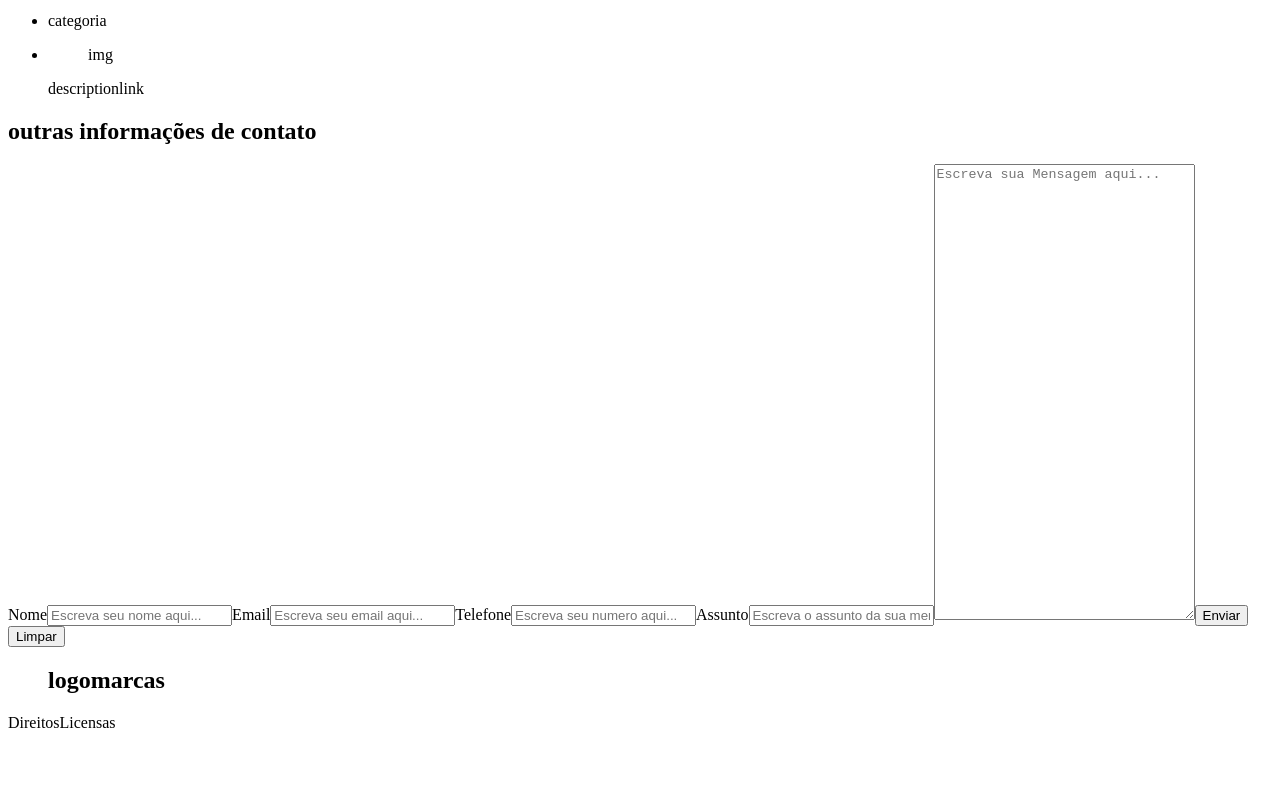
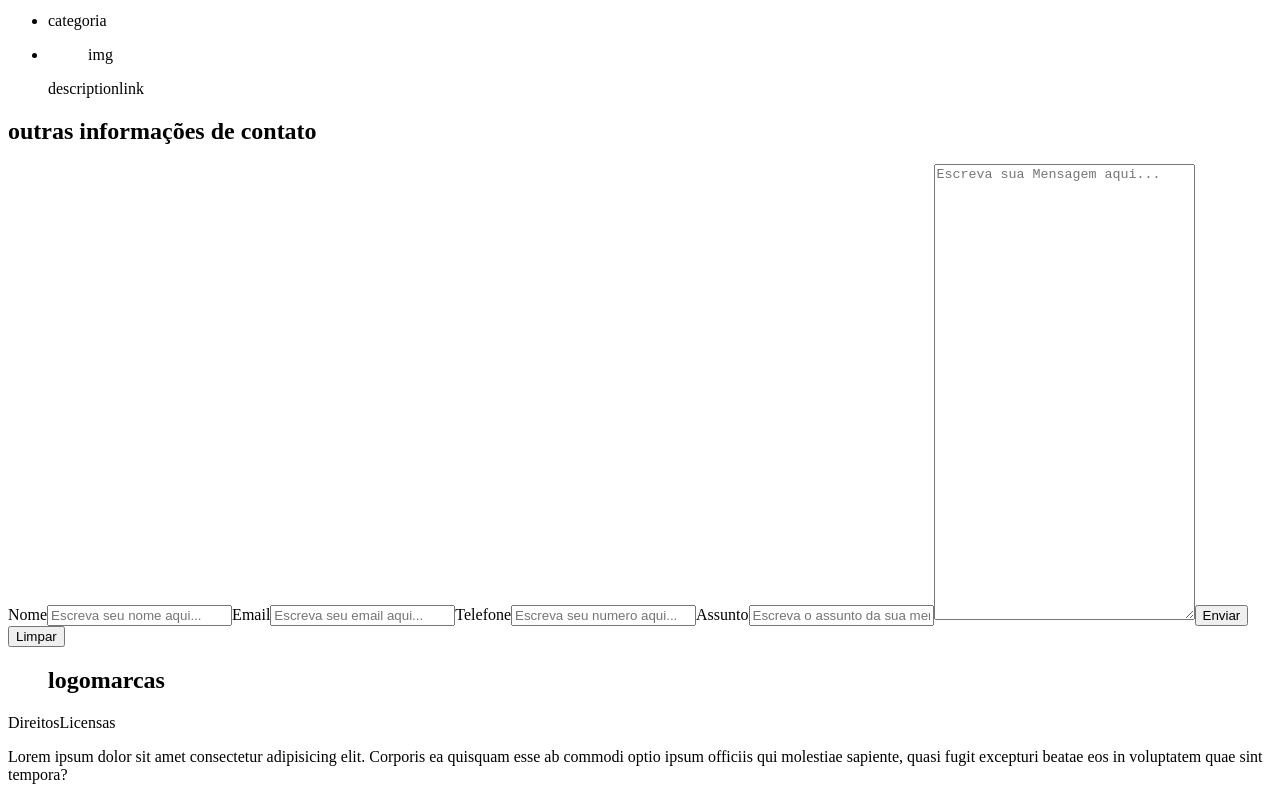
Before and after one commit to Cursos-Renda/CursosRendaOnline, a React (Vite) app: page / in a window 1280 px wide. Shown: the part 176-976 px from the top of the page. Before the commit the page ends 916 px from the top, so only its background shows below. Built offline with nearby package versions, Linux system fonts and the light colour scheme.

Commit message:
github action test

```diff
--- a/src/App.tsx
+++ b/src/App.tsx
@@ -5,6 +5,7 @@ export function App() {
   return (
     <>
      <HomePage/>
+     <p>Lorem ipsum dolor sit amet consectetur adipisicing elit. Corporis ea quisquam esse ab commodi optio ipsum officiis qui molestiae sapiente, quasi fugit excepturi beatae eos in voluptatem quae sint tempora?</p>
     </>
   )
 }
```
